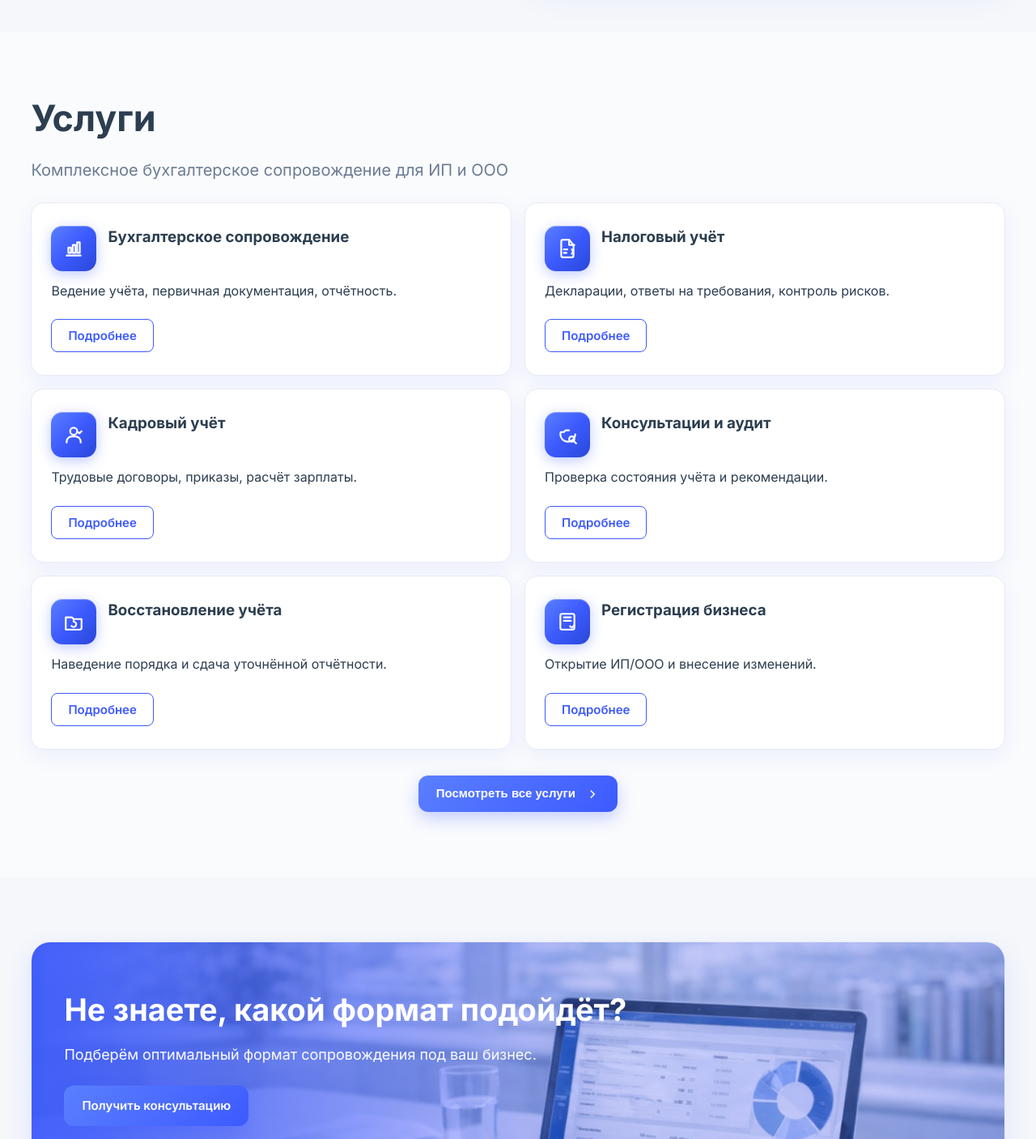
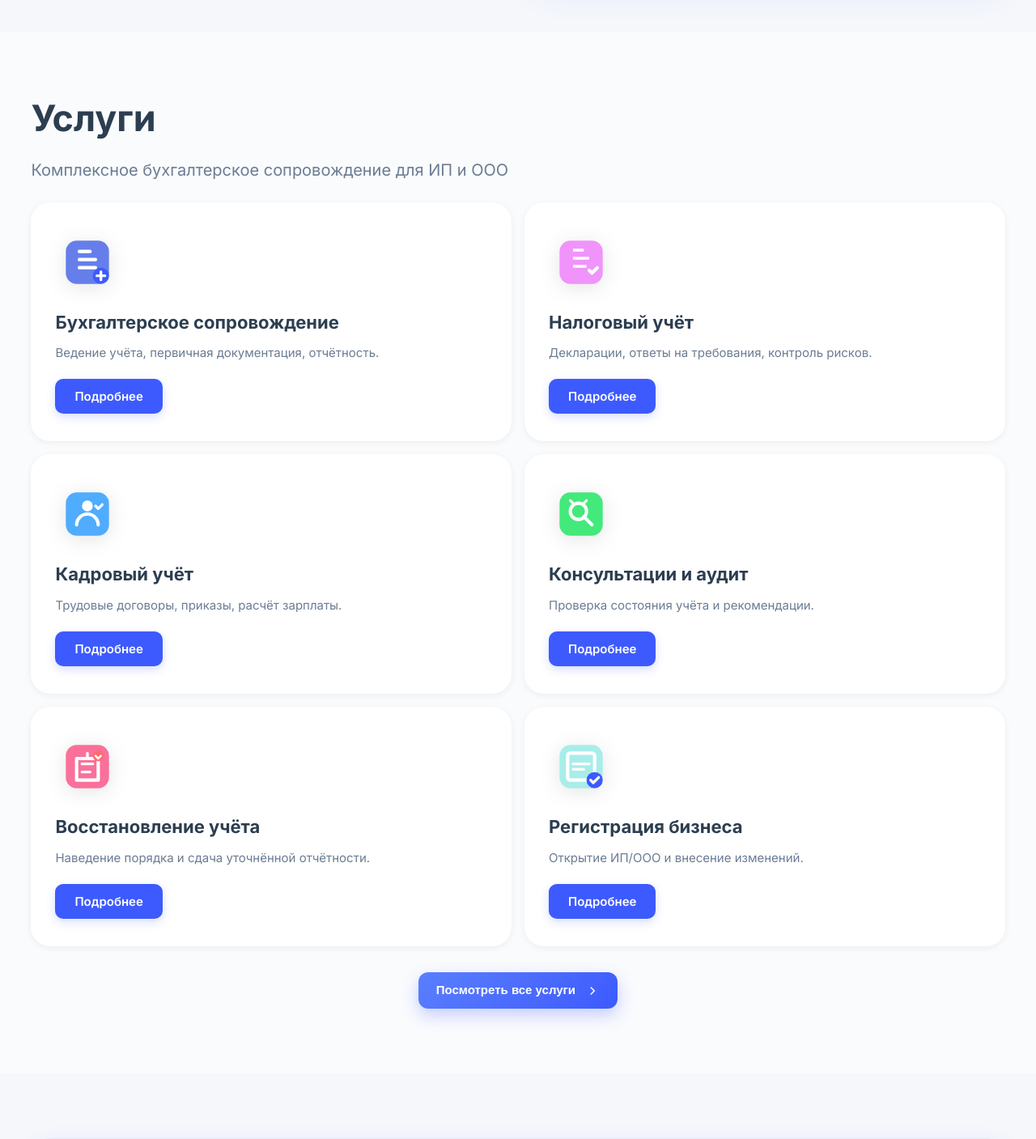
Before and after one commit to KoboSteruS/TOT, a Flask app: page / in a window 1280 px wide. Shown: the part 1698-3105 px from the top of the page at 81% size. Run offline with Flask 3, Linux system fonts and the light colour scheme.

Commit message:
feat: улучшены карточки услуг с новыми иконками и эффектами
Изменения:

- Качественные SVG-иконки с градиентами вместо старых

- Увеличены заголовки услуг (18-22px)

- Крутой hover-эффект: подъем на 8px, тень, градиентный фон

- Иконки увеличиваются и поворачиваются при наведении

- Заголовок меняет цвет на primary при hover

- Кнопка 'Подробнее' теперь синяя с белым текстом

- Более выразительные тени и переходы

Made-with: Cursor

```diff
--- a/static/styles.css
+++ b/static/styles.css
@@ -645,42 +645,104 @@ h2 {
 }
 
 .service-card {
-  padding: 28px 24px;
-  border-radius: var(--radius);
+  position: relative;
+  padding: 32px 28px;
+  border-radius: var(--radius-lg);
   background: #fff;
-  box-shadow: var(--shadow);
-  border: 1px solid #e8eaf6;
-  transition: all .3s ease;
+  box-shadow: 0 2px 8px rgba(0, 0, 0, .06);
+  border: 2px solid transparent;
+  transition: all .4s cubic-bezier(0.4, 0, 0.2, 1);
+  overflow: hidden;
+}
+
+.service-card::before {
+  content: '';
+  position: absolute;
+  top: 0;
+  left: 0;
+  right: 0;
+  bottom: 0;
+  background: linear-gradient(135deg, rgba(61, 90, 254, .03) 0%, rgba(61, 90, 254, .08) 100%);
+  opacity: 0;
+  transition: opacity .4s ease;
+  z-index: 0;
 }
 
 .service-card:hover {
   border-color: var(--primary);
-}
-
-.service-card p {
-  margin: 12px 0 14px;
+  box-shadow: 0 12px 40px rgba(61, 90, 254, .15);
+  transform: translateY(-8px);
+}
+
+.service-card:hover::before {
+  opacity: 1;
+}
+
+.service-icon {
+  width: 80px;
+  height: 80px;
+  margin-bottom: 20px;
+  position: relative;
+  z-index: 1;
+  transition: all .4s cubic-bezier(0.4, 0, 0.2, 1);
+}
+
+.service-card:hover .service-icon {
+  transform: scale(1.1) rotate(5deg);
+}
+
+.service-icon svg {
+  width: 100%;
+  height: 100%;
+  filter: drop-shadow(0 4px 12px rgba(0, 0, 0, .1));
+}
+
+.service-content {
+  position: relative;
+  z-index: 1;
+}
+
+.service-content h3 {
+  font-size: clamp(18px, 2.2vw, 22px);
+  font-weight: 700;
+  margin: 0 0 12px;
+  color: var(--text);
+  line-height: 1.3;
+  transition: color .3s ease;
+}
+
+.service-card:hover .service-content h3 {
+  color: var(--primary);
+}
+
+.service-content p {
+  margin: 0 0 20px;
+  color: var(--muted);
+  font-size: 15px;
+  line-height: 1.6;
 }
 
 .service-details-btn {
-  display: inline-block;
-  margin-top: 8px;
-  padding: 10px 20px;
-  background: transparent;
-  border: 1.5px solid var(--primary);
-  color: var(--primary);
+  display: inline-flex;
+  align-items: center;
+  gap: 8px;
+  padding: 12px 24px;
+  background: var(--primary);
+  border: none;
+  color: #fff;
   font-weight: 600;
   font-size: 15px;
-  border-radius: 8px;
+  border-radius: 10px;
   cursor: pointer;
   transition: all .3s ease;
   font-family: inherit;
+  box-shadow: 0 4px 12px rgba(61, 90, 254, .2);
 }
 
 .service-details-btn:hover {
-  background: var(--primary);
-  color: #fff;
+  background: var(--primary-dark);
   transform: translateY(-2px);
-  box-shadow: 0 4px 12px rgba(61, 90, 254, .3);
+  box-shadow: 0 8px 20px rgba(61, 90, 254, .35);
 }
 
 /* Модальное окно услуг */
--- a/templates/index.html
+++ b/templates/index.html
@@ -228,69 +228,136 @@
         <p class="lead">Комплексное бухгалтерское сопровождение для ИП и ООО</p>
         <div class="services-grid">
           <article class="service-card hover-lift" data-service="accounting">
-            <div class="card-head">
-              <span class="icon-badge">
-                <svg class="icon" viewBox="0 0 24 24" fill="none" stroke="currentColor" stroke-width="2" stroke-linecap="round" stroke-linejoin="round"><line x1="4" y1="20" x2="20" y2="20"/><rect x="6" y="11" width="3" height="6"/><rect x="11" y="8" width="3" height="9"/><rect x="16" y="5" width="3" height="12"/></svg>
-              </span>
+            <div class="service-icon">
+              <svg viewBox="0 0 48 48" fill="none">
+                <rect x="8" y="8" width="32" height="32" rx="8" fill="url(#iconGradient1)"/>
+                <path d="M18 28h12M18 22h12M18 16h8" stroke="white" stroke-width="2.5" stroke-linecap="round"/>
+                <circle cx="34" cy="34" r="6" fill="#3d5afe"/>
+                <path d="M34 31v6M31 34h6" stroke="white" stroke-width="2" stroke-linecap="round"/>
+                <defs>
+                  <linearGradient id="iconGradient1" x1="8" y1="8" x2="40" y2="40">
+                    <stop offset="0%" stop-color="#667eea"/>
+                    <stop offset="100%" stop-color="#764ba2"/>
+                  </linearGradient>
+                </defs>
+              </svg>
+            </div>
+            <div class="service-content">
               <h3>Бухгалтерское сопровождение</h3>
-            </div>
               <p>Ведение учёта, первичная документация, отчётность.</p>
               <button class="service-details-btn">Подробнее</button>
+            </div>
           </article>
 
           <article class="service-card hover-lift" data-service="tax">
-            <div class="card-head">
-              <span class="icon-badge">
-                <svg class="icon" viewBox="0 0 24 24" fill="none" stroke="currentColor" stroke-width="2" stroke-linecap="round" stroke-linejoin="round"><path d="M14 2H7a2 2 0 0 0-2 2v16a2 2 0 0 0 2 2h10a2 2 0 0 0 2-2V8z"/><path d="M14 2v6h6"/><path d="M8 13h4"/><path d="M8 17h3"/><path d="M17 13c1.5 1.5 1.5 3.5 0 5"/></svg>
-              </span>
+            <div class="service-icon">
+              <svg viewBox="0 0 48 48" fill="none">
+                <rect x="8" y="8" width="32" height="32" rx="8" fill="url(#iconGradient2)"/>
+                <path d="M18 14h8v2h-8v-2zM18 20h12v2H18v-2zM18 26h10v2H18v-2z" fill="white"/>
+                <path d="M30 30l2 2 4-4" stroke="white" stroke-width="2.5" stroke-linecap="round" stroke-linejoin="round"/>
+                <defs>
+                  <linearGradient id="iconGradient2" x1="8" y1="8" x2="40" y2="40">
+                    <stop offset="0%" stop-color="#f093fb"/>
+                    <stop offset="100%" stop-color="#f5576c"/>
+                  </linearGradient>
+                </defs>
+              </svg>
+            </div>
+            <div class="service-content">
               <h3>Налоговый учёт</h3>
-            </div>
               <p>Декларации, ответы на требования, контроль рисков.</p>
               <button class="service-details-btn">Подробнее</button>
+            </div>
           </article>
 
           <article class="service-card hover-lift" data-service="hr">
-            <div class="card-head">
-              <span class="icon-badge">
-                <svg class="icon" viewBox="0 0 24 24" fill="none" stroke="currentColor" stroke-width="2" stroke-linecap="round" stroke-linejoin="round"><circle cx="12" cy="8" r="4"/><path d="M4 21v-1a6 6 0 0 1 6-6h4a6 6 0 0 1 6 6v1"/><path d="M17 9l1.5 1.5L21 8"/></svg>
-              </span>
+            <div class="service-icon">
+              <svg viewBox="0 0 48 48" fill="none">
+                <rect x="8" y="8" width="32" height="32" rx="8" fill="url(#iconGradient3)"/>
+                <circle cx="24" cy="18" r="4" fill="white"/>
+                <path d="M16 32c0-4.4 3.6-8 8-8s8 3.6 8 8" stroke="white" stroke-width="2.5" stroke-linecap="round"/>
+                <path d="M30 18l2 2 3-3" stroke="white" stroke-width="2" stroke-linecap="round" stroke-linejoin="round"/>
+                <defs>
+                  <linearGradient id="iconGradient3" x1="8" y1="8" x2="40" y2="40">
+                    <stop offset="0%" stop-color="#4facfe"/>
+                    <stop offset="100%" stop-color="#00f2fe"/>
+                  </linearGradient>
+                </defs>
+              </svg>
+            </div>
+            <div class="service-content">
               <h3>Кадровый учёт</h3>
-            </div>
               <p>Трудовые договоры, приказы, расчёт зарплаты.</p>
               <button class="service-details-btn">Подробнее</button>
+            </div>
           </article>
 
           <article class="service-card hover-lift" data-service="consulting">
-            <div class="card-head">
-              <span class="icon-badge">
-                <svg class="icon" viewBox="0 0 24 24" fill="none" stroke="currentColor" stroke-width="2" stroke-linecap="round" stroke-linejoin="round"><path d="M21 11.5a8.5 8.5 0 0 1-17 0A8.38 8.38 0 0 1 4.4 9H8l2-2h4"/><circle cx="17" cy="17" r="3"/><line x1="19.2" y1="19.2" x2="22" y2="22"/></svg>
-              </span>
+            <div class="service-icon">
+              <svg viewBox="0 0 48 48" fill="none">
+                <rect x="8" y="8" width="32" height="32" rx="8" fill="url(#iconGradient4)"/>
+                <circle cx="22" cy="22" r="6" stroke="white" stroke-width="2.5"/>
+                <path d="M26 26l6 6" stroke="white" stroke-width="2.5" stroke-linecap="round"/>
+                <path d="M16 14l2 2M28 14l-2 2" stroke="white" stroke-width="2" stroke-linecap="round"/>
+                <defs>
+                  <linearGradient id="iconGradient4" x1="8" y1="8" x2="40" y2="40">
+                    <stop offset="0%" stop-color="#43e97b"/>
+                    <stop offset="100%" stop-color="#38f9d7"/>
+                  </linearGradient>
+                </defs>
+              </svg>
+            </div>
+            <div class="service-content">
               <h3>Консультации и аудит</h3>
-            </div>
               <p>Проверка состояния учёта и рекомендации.</p>
               <button class="service-details-btn">Подробнее</button>
+            </div>
           </article>
 
           <article class="service-card hover-lift" data-service="restoration">
-            <div class="card-head">
-              <span class="icon-badge">
-                <svg class="icon" viewBox="0 0 24 24" fill="none" stroke="currentColor" stroke-width="2" stroke-linecap="round" stroke-linejoin="round"><path d="M3 7h7l2 2h9v10a2 2 0 0 1-2 2H3z"/><path d="M12 12a3 3 0 1 1-2.5 4.7"/><path d="M12 12v-2"/></svg>
-              </span>
+            <div class="service-icon">
+              <svg viewBox="0 0 48 48" fill="none">
+                <rect x="8" y="8" width="32" height="32" rx="8" fill="url(#iconGradient5)"/>
+                <path d="M16 18h16v16H16z" stroke="white" stroke-width="2.5" stroke-linecap="round" stroke-linejoin="round"/>
+                <path d="M24 14v4M20 22h8M20 28h6" stroke="white" stroke-width="2" stroke-linecap="round"/>
+                <circle cx="32" cy="16" r="4" fill="#ff6b6b"/>
+                <path d="M30 16l2 2 2-2" stroke="white" stroke-width="1.5" stroke-linecap="round" stroke-linejoin="round"/>
+                <defs>
+                  <linearGradient id="iconGradient5" x1="8" y1="8" x2="40" y2="40">
+                    <stop offset="0%" stop-color="#fa709a"/>
+                    <stop offset="100%" stop-color="#fee140"/>
+                  </linearGradient>
+                </defs>
+              </svg>
+            </div>
+            <div class="service-content">
               <h3>Восстановление учёта</h3>
-            </div>
               <p>Наведение порядка и сдача уточнённой отчётности.</p>
               <button class="service-details-btn">Подробнее</button>
+            </div>
           </article>
 
           <article class="service-card hover-lift" data-service="registration">
-            <div class="card-head">
-              <span class="icon-badge">
-                <svg class="icon" viewBox="0 0 24 24" fill="none" stroke="currentColor" stroke-width="2" stroke-linecap="round" stroke-linejoin="round"><rect x="4" y="3" width="16" height="18" rx="2"/><path d="M8 7h8"/><path d="M8 11h8"/><path d="M15 17l2 2 3-3"/></svg>
-              </span>
+            <div class="service-icon">
+              <svg viewBox="0 0 48 48" fill="none">
+                <rect x="8" y="8" width="32" height="32" rx="8" fill="url(#iconGradient6)"/>
+                <rect x="14" y="14" width="20" height="20" rx="2" stroke="white" stroke-width="2.5"/>
+                <path d="M18 22h12M18 26h8" stroke="white" stroke-width="2" stroke-linecap="round"/>
+                <circle cx="34" cy="34" r="6" fill="#3d5afe"/>
+                <path d="M31 34l2 2 4-4" stroke="white" stroke-width="2" stroke-linecap="round" stroke-linejoin="round"/>
+                <defs>
+                  <linearGradient id="iconGradient6" x1="8" y1="8" x2="40" y2="40">
+                    <stop offset="0%" stop-color="#a8edea"/>
+                    <stop offset="100%" stop-color="#fed6e3"/>
+                  </linearGradient>
+                </defs>
+              </svg>
+            </div>
+            <div class="service-content">
               <h3>Регистрация бизнеса</h3>
-            </div>
               <p>Открытие ИП/ООО и внесение изменений.</p>
               <button class="service-details-btn">Подробнее</button>
+            </div>
           </article>
         </div>
 
```
Lines whose indentation alone changed are shown as unchanged.
